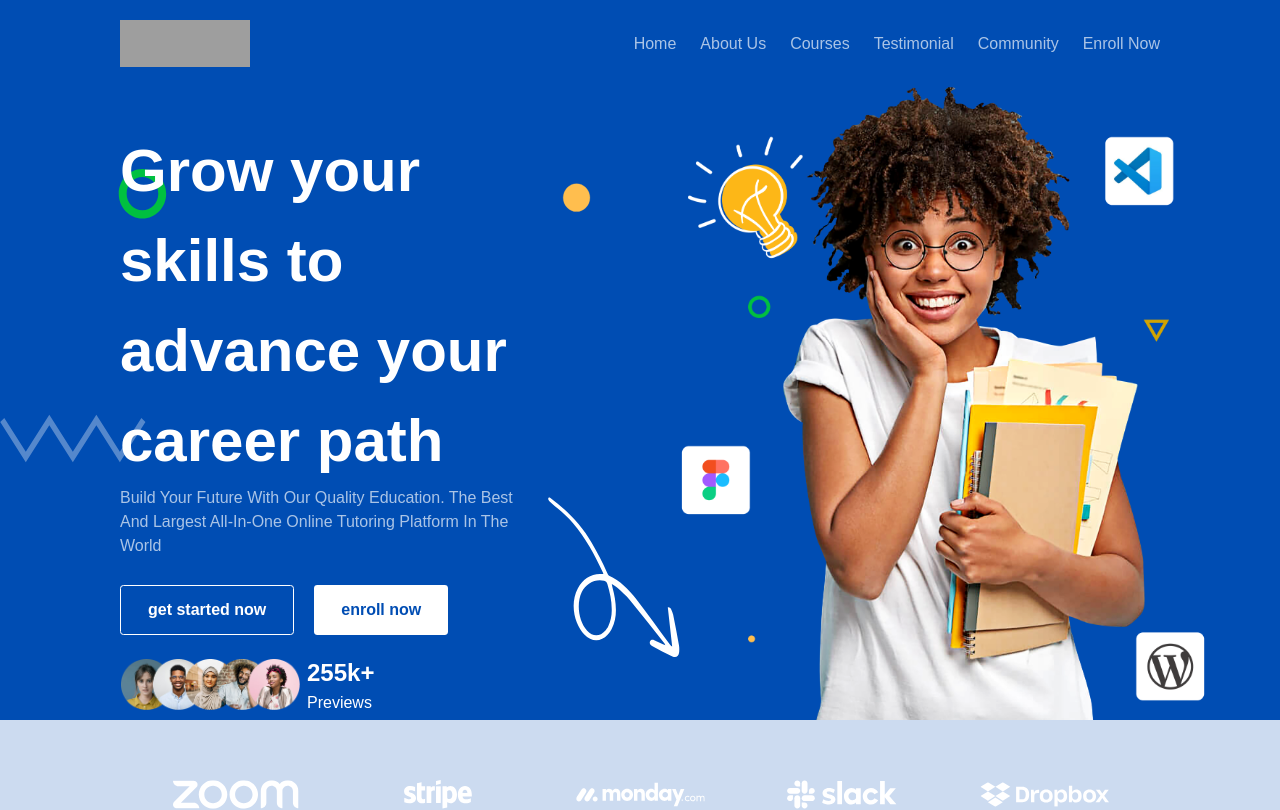
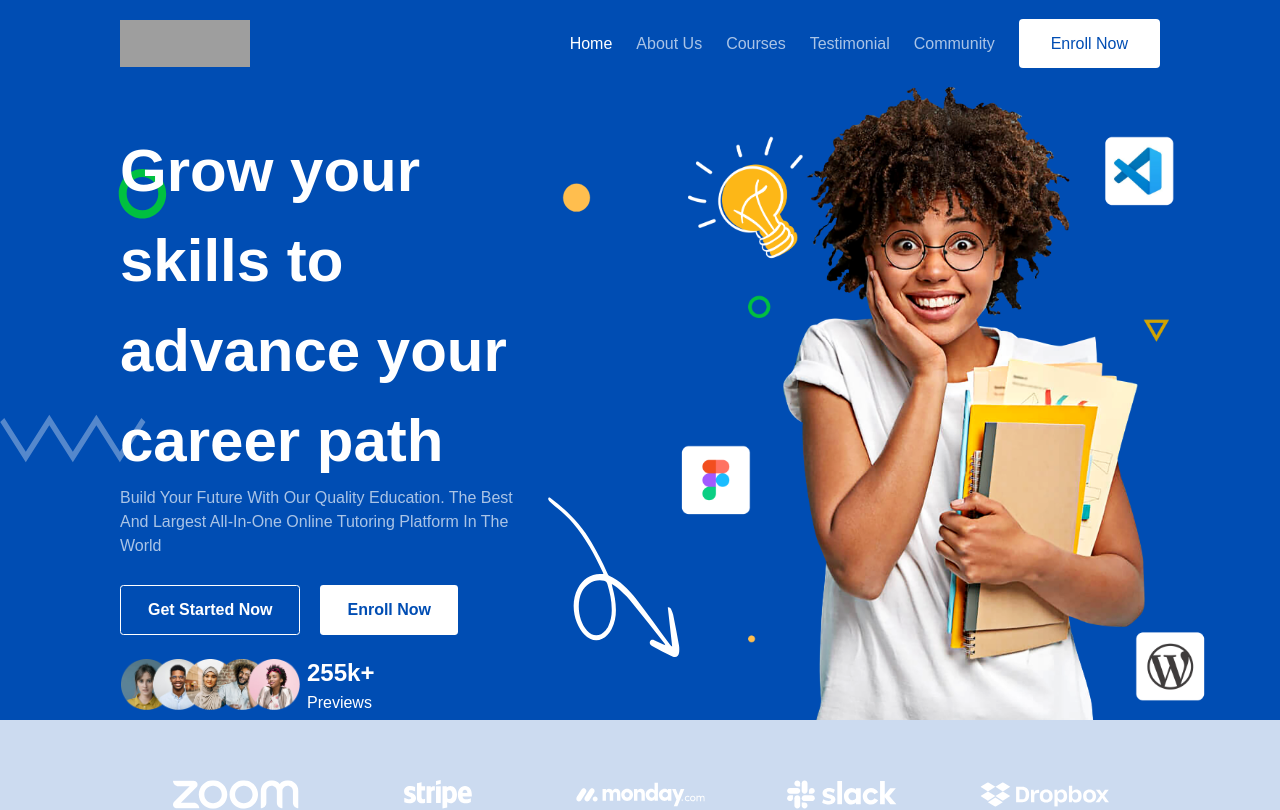
Before and after one commit to Jerrydev01/talent_plus, a React (Vite) app: page /# in a window 1280 px wide. Shown: the top 810 px of the page. Built offline with nearby package versions, Linux system fonts and the light colour scheme; grey boxes are pictures that could not be loaded; a web font is replaced by a local one.

Commit message:
minor fix

```diff
--- a/package.json
+++ b/package.json
@@ -12,6 +12,7 @@
     "react": "^18.2.0",
     "react-dom": "^18.2.0",
     "react-icons": "^4.8.0",
+    "react-router-dom": "^6.9.0",
     "swiper": "^9.1.1"
   },
   "devDependencies": {
--- a/src/App.tsx
+++ b/src/App.tsx
@@ -1,15 +1,17 @@
-import { useState } from 'react'
+import { useState } from "react";
 
-import './App.css'
-import Home from './Component/Home';
+import "./App.css";
+import Home from "./Component/Home";
+import { BrowserRouter as Router, Routes, Route } from "react-router-dom";
 
 function App() {
-
   return (
-    <div className="">
-      <Home/>
-    </div>
+    <Router>
+      <Routes>
+        <Route path="/" element={<Home />} />
+      </Routes>
+    </Router>
   );
 }
 
-export default App
+export default App;
--- a/src/Component/BaseLayout.tsx
+++ b/src/Component/BaseLayout.tsx
@@ -1,14 +1,31 @@
-import React from "react";
+import React, { useEffect, useState } from "react";
 import Footer from "./Footer";
 import Header from "./Header";
+import logo from "../assets/logo.svg";
 
 const BaseLayout = ({ children }: any) => {
+  const [loading, setLoading] = useState(true);
+
+  useEffect(() => {
+    setTimeout(() => {
+      setLoading(false);
+    }, 3000);
+  }, []);
+
   return (
-    <section>
-      <Header />
-      <main>{children}</main>
-      <Footer />
-    </section>
+    <>
+      {loading ? (
+        <section className="w-full h-screen bg-primaryColor flex justify-center items-center">
+          <img src={logo} alt="" className="scale-in-center" />
+        </section>
+      ) : (
+        <>
+          <Header />
+          <main>{children}</main>
+          <Footer />
+        </>
+      )}
+    </>
   );
 };
 
--- a/src/Component/Header.tsx
+++ b/src/Component/Header.tsx
@@ -2,6 +2,7 @@ import React, { useState } from "react";
 import logo from "../assets/logo.svg";
 import { AiOutlineMenu } from "react-icons/ai";
 import { IoCloseSharp } from "react-icons/io5";
+import { Link, useLocation } from "react-router-dom";
 
 interface ListProps {
   id: number;
@@ -44,12 +45,13 @@ const list: ListProps[] = [
 
 const Header = () => {
   const [show, setShow] = useState(false);
+  const location = useLocation();
 
   const handleClick = () => {
     setShow(!show);
   };
   return (
-    <div className="bg-primaryColor">
+    <div className="bg-primaryColor capitalize">
       <article className="container_padding py-[20px] flex justify-between items-center fixed z-50 w-full bg-primaryColor">
         <img
           className="lg:w-[130px] lg:h-[47px] w-[53px] relative z-[9999]"
@@ -60,28 +62,42 @@ const Header = () => {
         <ul
           className={`lg:flex lg:flex-row  gap-[24px]  capitalize  ${
             show === true
-              ? "flex flex-col text-center  bg-primaryColor absolute h-screen right-0 top-[80px] w-full"
+              ? "flex flex-col text-center  bg-primaryColor absolute h-screen right-0 top-[50px] pt-20 w-full"
               : "hidden"
           }`}
         >
           {list.map((item: ListProps) => {
             return (
               <li key={item.id}>
-                <a
-                  className="text-[#AAC4E6] text-[16px] font-bold lg:font-normal"
-                  href={item.path}
+                <Link
+                  className={`text-[#AAC4E6] text-[16px] lg:font-normal ${
+                    location.pathname === item.path
+                      ? "text-white font-bold"
+                      : "text-[#AAC4E6]"
+                  }
+                  ${
+                    item.title === "enroll now"
+                      ? "bg-white text-primaryColor py-[16px] px-[32px] rounded-[4px]"
+                      : ""
+                  }
+                    `}
+                  to={item.path}
                 >
                   {item.title}
-                </a>
+                </Link>
               </li>
             );
           })}
         </ul>
         <button
           onClick={handleClick}
-          className="text-white text-[54px] font-bold lg:hidden relative z-[9999]"
+          className="text-white  font-bold lg:hidden relative z-[9999]"
         >
-          {show === false ? <AiOutlineMenu /> : <IoCloseSharp />}
+          {show === false ? (
+            <AiOutlineMenu size={25} />
+          ) : (
+            <IoCloseSharp size={25} />
+          )}
         </button>
       </article>
     </div>
--- a/src/Component/HeaderSection.tsx
+++ b/src/Component/HeaderSection.tsx
@@ -7,8 +7,6 @@ import stripe from "../assets/stripe.svg";
 import monday from "../assets/monday.svg";
 import slack from "../assets/slack.svg";
 import dropbox from "../assets/Dropbox.svg";
-
-
 
 const sponsorImg = [
   {
@@ -34,7 +32,7 @@ const sponsorImg = [
 ];
 const HeaderSection = () => {
   return (
-    <section className="lg:pt-[5rem] pt-[2.5rem]">
+    <section className="lg:pt-[5rem] pt-[2.5rem] ">
       <section className="bg-[#004DB3]">
         <article className="flex flex-col lg:flex-row items-center bg_head ">
           <div className="container_padding relative">
@@ -45,12 +43,12 @@ const HeaderSection = () => {
               build your future with our quality education. the best and largest
               all-in-one online tutoring platform in the world
             </p>
-            <div className="lg:block flex justify-center">
-              <div className="flex gap-[20px] font-bold mt-[27px] relative">
-                <button className="text-white px-[27px] py-3 rounded-[3.4px] border border-white">
+            <div className="lg:block flex justify-center ">
+              <div className="flex gap-[20px] font-bold mt-[27px] relative ">
+                <button className="text-white px-[27px] py-3 rounded-[3.4px] border border-white capitalize">
                   get started now
                 </button>
-                <button className="bg-white px-[27px] py-3 rounded-[3.4px] text-primaryColor">
+                <button className="bg-white px-[27px] py-3 rounded-[3.4px] text-primaryColor capitalize">
                   {" "}
                   enroll now
                 </button>
--- a/src/Component/SectionTwo.tsx
+++ b/src/Component/SectionTwo.tsx
@@ -59,7 +59,7 @@ const SectionTwo = () => {
             definition, generally any standard video image
           </p>
           <div className="grid place-items-center lg:block">
-            <button className="bg-primaryColor text-white px-[32px] py-[12px] rounded-[4px]">
+            <button className="bg-primaryColor text-white px-[32px] py-[12px] rounded-[4px] capitalize">
               view courses
             </button>
           </div>
--- a/src/index.css
+++ b/src/index.css
@@ -64,6 +64,51 @@ h1 {
   font-size: 3.2em;
   line-height: 1.1;
 }
+
+/* loader animation */
+.scale-in-center {
+	-webkit-animation: scale-in-center 1s cubic-bezier(0.250, 0.460, 0.450, 0.940) 1s infinite alternate both;
+	        animation: scale-in-center 1s cubic-bezier(0.250, 0.460, 0.450, 0.940) 1s infinite alternate both;
+}
+
+/* ----------------------------------------------
+ * Generated by Animista on 2023-3-28 12:34:46
+ * Licensed under FreeBSD License.
+ * See http://animista.net/license for more info.
+ * w: http://animista.net, t: @cssanimista
+ * ---------------------------------------------- */
+
+/**
+ * ----------------------------------------
+ * animation scale-in-center
+ * ----------------------------------------
+ */
+@-webkit-keyframes scale-in-center {
+  0% {
+    -webkit-transform: scale(0);
+            transform: scale(0);
+    opacity: 1;
+  }
+  100% {
+    -webkit-transform: scale(1);
+            transform: scale(1);
+    opacity: 1;
+  }
+}
+@keyframes scale-in-center {
+  0% {
+    -webkit-transform: scale(0);
+            transform: scale(0);
+    opacity: 1;
+  }
+  100% {
+    -webkit-transform: scale(1);
+            transform: scale(1);
+    opacity: 1;
+  }
+}
+
+
 /* styling for mobile view */
 @media (max-width: 728px) {
   * {
```
Also changed, not shown: 2 other files (tests, documents, lock files or other folders).
